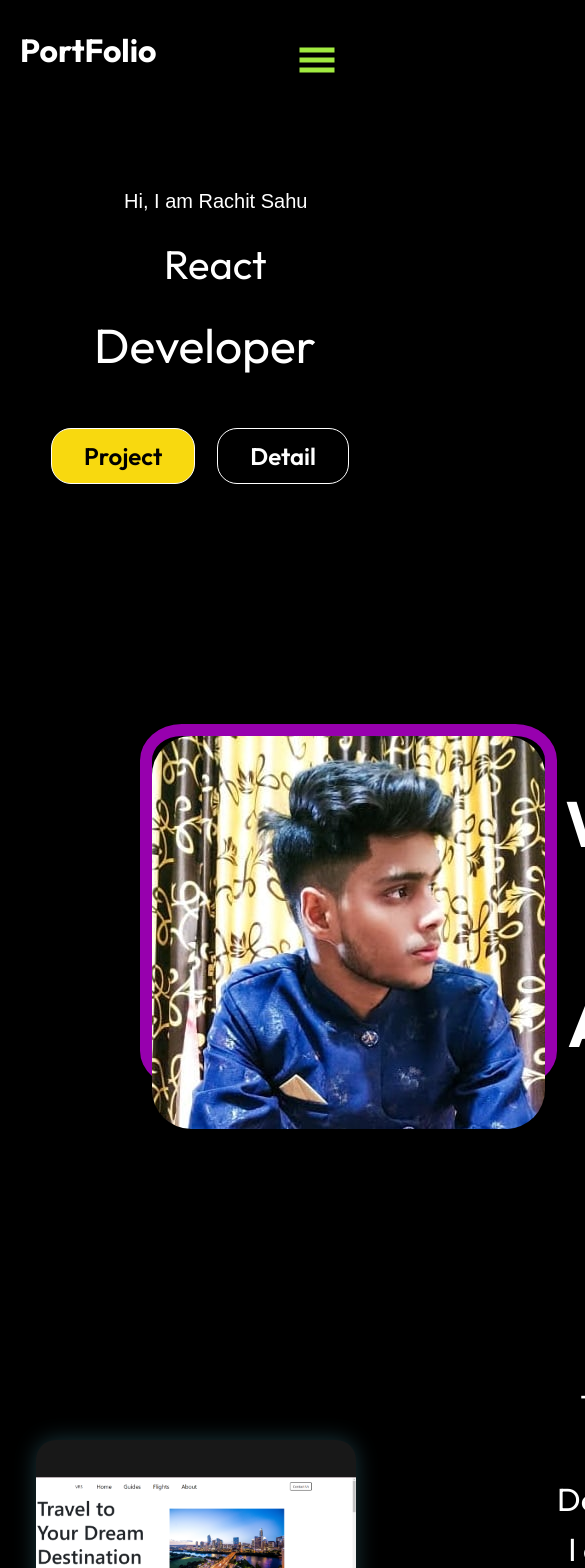
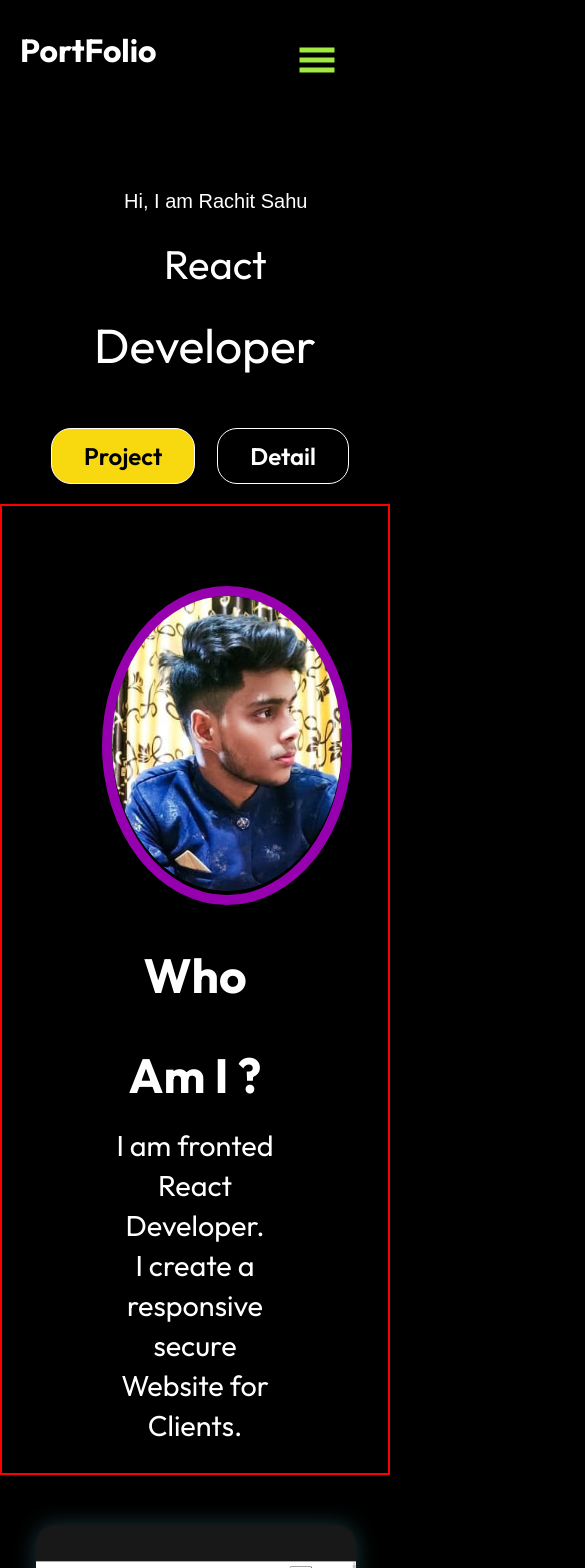
Before and after one commit to RachitSahu26/Portfolio, a React (Vite) app in the folder portfolio/: page / in a window 390 px wide. Shown: the top 1568 px of the page, 585 px wide, since content can reach past the window. Built offline with nearby package versions, Linux system fonts and the light colour scheme.

Commit message:
little bit about sec responsive completed

```diff
--- a/portfolio/src/Components/AllAboutStyle.css
+++ b/portfolio/src/Components/AllAboutStyle.css
@@ -1,4 +1,4 @@
-.About{
+.About {
     display: flex;
     flex-direction: row;
     justify-content: space-between;
@@ -6,13 +6,15 @@
     padding: 220px 180px;
     height: 105vh;
 }
-.my-img{
+
+.my-img {
     border: 12px solid rgb(151, 0, 174);
     border-radius: 50%;
     height: 55vh;
 
 }
-.my-img img{
+
+.my-img img {
     border-radius: 50%;
 
 }
@@ -23,29 +25,31 @@
 
 
 
-.my-detail{
+.my-detail {
     text-align: center;
     /* display: flex; */
     margin: 0 auto;
     /* margin-top: 80px; */
 }
 
-.my-detail h1{
-    font-size:3rem ;
+.my-detail h1 {
+    font-size: 3rem;
     line-height: 200px;
 
 }
-.my-detail p{
-    font-size:1.5rem ;
+
+.my-detail p {
+    font-size: 1.5rem;
     line-height: 30px;
 }
+
 /* ..................media queries-----(1441)----.............. */
 
 
 
 
 @media screen and (max-width:1440px) {
-    .About{
+    .About {
         display: flex;
         flex-direction: row;
         justify-content: space-between;
@@ -53,43 +57,201 @@ line-height: 30px;
         padding: 220px 140px;
 
     }
-    .my-img{
+
+    .my-img {
         border: 12px solid rgb(151, 0, 174);
         border-radius: 10%;
         height: 43vh;
 
     }
-    .my-img img{
+
+    .my-img img {
         border-radius: 10%;
 
     }
 
-    .my-detail{
+    .my-detail {
         text-align: center;
         /* display: felx; */
         margin: 0 auto;
         /* margin-top: 80px; */
     }
 
-        .my-detail h1{
-            font-size:4rem ;
+    .my-detail h1 {
+        font-size: 4rem;
         line-height: 200px;
 
     }
-        .my-detail p{
-            font-size:2rem ;
+
+    .my-detail p {
+        font-size: 2rem;
         line-height: 50px;
     }
 
 }
-/* ..................media queries-----(1025)----.............. */
+
+/* ..................media queries-----(1041)----.............. */
+
+@media screen and (max-width:1041px) {
+    .About {
+
+        padding: 220px 60px;
+
+    }
+
+
+    .my-img {
+        border: 12px solid rgb(151, 0, 174);
+        border-radius: 20%;
+        height: 60vh;
+        object-fit: cover;
+        background-size: cover;
+    }
+
+    .my-img img {
+        border-radius: 20%;
+        height: 57vh;
+        object-fit: cover;
+        background-size: cover;
+    }
+
+
+
+}
+
+/* ..................media queries-----(981)----.............. */
+
+
+@media screen and (max-width:981px) {
+
+    .About {
+
+        flex-direction: column;
+
+        /* border: 2px solid red; */
+        padding: 70px 180px;
+        height: 125vh;
+    }
+
+    .my-img {
+        border: 10px solid rgb(151, 0, 174);
+        border-radius: 50%;
+        height: 53vh;
+       margin: 0 auto;
+        width: 350px;
+
+        object-fit: cover;
+    }
+
+    .my-img img {
+        border-radius: 50%;
+        height: 50vh;
+
+        width: 330px;
+    }
+
+    .my-detail h1 {
+        font-size: 3rem;
+        line-height: 190px;
+
+    }
+
+    .my-detail p {
+        font-size: 1.8rem;
+    }
+
+
+
+}
 
 
 
 
+/* ..................media queries-----(711)----.............. */
+@media screen and (max-width:711px) {
+
+    .About {
+
+        flex-direction: column;
+
+        border: 2px solid red;
+        padding: 80px 130px;
+        height: 125vh;
+    }
+
+    .my-img {
+        border: 10px solid rgb(151, 0, 174);
+        border-radius: 50%;
+        height: 43vh;
+       margin: 0 auto;
+        width: 300px;
+
+        object-fit: cover;
+    }
+
+    .my-img img {
+        border-radius: 50%;
+        height: 40vh;
+
+        width: 280px;
+    }
 
 
 
+
+    .my-detail {
+        text-align: center;
+        /* display: felx; */
+        margin: 0 auto;
+        margin-top: 20px;
+        margin-bottom: 143px;
+    }
+    .my-detail h1 {
+        font-size: 3rem;
+        line-height: 100px;
+
+    }
+
+    .my-detail p {
+        font-size: 1.8rem;
+        line-height: 40px;
+
+    }
+
+}
+
+
+
+/* ..................media queries-----(565)----.............. */
+@media screen and (max-width:565px) {
+    .About {
+
+
+
+
+        padding: 80px 100px;
+        height: 115vh;
+    }
+
+    .my-img {
+        border: 10px solid rgb(151, 0, 174);
+        border-radius: 50%;
+        height: 38vh;
+       margin: 0 auto;
+        width: 250px;
+
+        object-fit: cover;
+    }
+
+    .my-img img {
+        border-radius: 50%;
+        height: 35vh;
+
+        width: 230px;
+    }
+
+
+}
 
 
 
@@ -101,8 +263,8 @@ line-height: 30px;
 
 
 /* ..................media queries-----(375)----.............. */
-@media  screen and (max-width:376px) {
-    .About{
+@media screen and (max-width:376px) {
+    .About {
         display: flex;
         flex-direction: column;
         justify-content: space-between;
@@ -111,7 +273,7 @@ line-height: 30px;
         height: 125vh;
     }
 
-    .my-img{
+    .my-img {
         border: 10px solid rgb(151, 0, 174);
         border-radius: 50%;
         height: 45vh;
@@ -120,7 +282,8 @@ line-height: 30px;
 
         object-fit: cover;
     }
-    .my-img img{
+
+    .my-img img {
         border-radius: 50%;
         height: 42.3vh;
         object-fit: cover;
```
Lines whose indentation alone changed are shown as unchanged.
